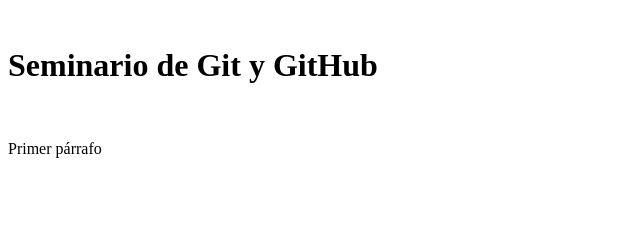
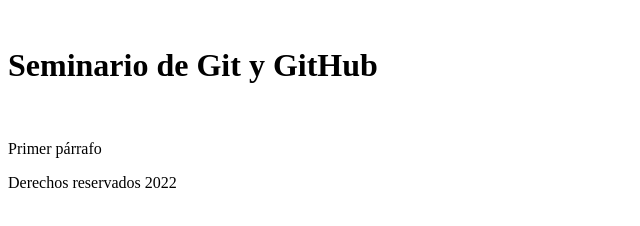
Before and after one commit to StevennAR/27-11-2022, a plain HTML site: page index.html in a window 1280 px wide. Shown: the whole page, without its empty margins (0-640 px from the left). Drawn offline with Linux system fonts and the light colour scheme.

Commit message:
Tercer commit

```diff
--- a/index.html
+++ b/index.html
@@ -9,5 +9,7 @@
 <body>
     <h1>Seminario de Git y GitHub</h1>
     <p>Primer párrafo</p>
+
+    <footer>Derechos reservados 2022</footer>
 </body>
 </html>
```
